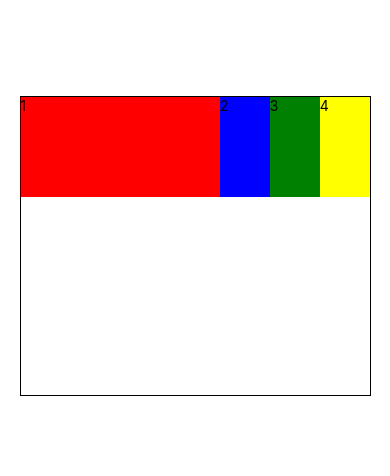
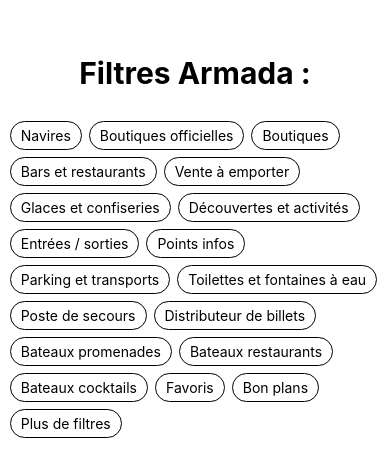
Before and after one commit to TheoDieppois/react-native-introduction, a React Native app: screen / in a window 390 px wide. Shown: the part 176-652 px from the top of the page. Built offline with nearby package versions, Linux system fonts and the light colour scheme.

Commit message:
feat: add filter data

```diff
--- a/App.js
+++ b/App.js
@@ -1,50 +1,17 @@
 import { StyleSheet, View, Text } from "react-native";
+import { filters } from "./data";
 
 export default function App() {
   return (
     <View style={styles.container}>
-      <View style={styles.parent}>
-        <Text
-          style={[
-            styles.item,
-            {
-              backgroundColor: "red",
-              flex: 4,
-            },
-          ]}
-        >
-          1
-        </Text>
-        <Text
-          style={[
-            styles.item,
-            {
-              backgroundColor: "blue",
-            },
-          ]}
-        >
-          2
-        </Text>
-        <Text
-          style={[
-            styles.item,
-            {
-              backgroundColor: "green",
-            },
-          ]}
-        >
-          3
-        </Text>
-        <Text
-          style={[
-            styles.item,
-            {
-              backgroundColor: "yellow",
-            },
-          ]}
-        >
-          4
-        </Text>
+      <Text style={styles.title}>Filtres Armada :</Text>
+
+      <View style={styles.filterContainer}>
+        {filters.map((filter) => (
+          <Text key={filter.id} style={styles.filter}>
+            {filter.name}
+          </Text>
+        ))}
       </View>
     </View>
   );
@@ -58,19 +25,24 @@
     justifyContent: "center",
   },
 
-  parent: {
+  title: {
+    fontSize: 30,
+    fontWeight: "bold",
+    marginBottom: 30,
+  },
+
+  filterContainer: {
+    flexDirection: "row",
+    flexWrap: "wrap",
+    width: "95%",
+    gap: 7,
+  },
+
+  filter: {
+    borderWidth: 1,
     borderColor: "black",
-    borderWidth: 1,
-    width: "90%",
-    height: 300,
-
-    // Flexbox
-    flexDirection: "row",
-    justifyContent: "center",
-  },
-  item: {
-    flex: 1,
-    width: 100,
-    height: 100,
+    borderRadius: 15,
+    paddingVertical: 5,
+    paddingHorizontal: 10,
   },
 });
--- /dev/null
+++ b/data.js
@@ -0,0 +1,78 @@
+export const filters = [
+  {
+    id: 1,
+    name: "Navires",
+  },
+  {
+    id: 2,
+    name: "Boutiques officielles",
+  },
+  {
+    id: 3,
+    name: "Boutiques",
+  },
+  {
+    id: 4,
+    name: "Bars et restaurants",
+  },
+  {
+    id: 5,
+    name: "Vente à emporter",
+  },
+  {
+    id: 6,
+    name: "Glaces et confiseries",
+  },
+  {
+    id: 7,
+    name: "Découvertes et activités",
+  },
+  {
+    id: 8,
+    name: "Entrées / sorties",
+  },
+  {
+    id: 9,
+    name: "Points infos",
+  },
+  {
+    id: 10,
+    name: "Parking et transports",
+  },
+  {
+    id: 11,
+    name: "Toilettes et fontaines à eau",
+  },
+  {
+    id: 12,
+    name: "Poste de secours",
+  },
+  {
+    id: 13,
+    name: "Distributeur de billets",
+  },
+  {
+    id: 14,
+    name: "Bateaux promenades",
+  },
+  {
+    id: 15,
+    name: "Bateaux restaurants",
+  },
+  {
+    id: 16,
+    name: "Bateaux cocktails",
+  },
+  {
+    id: 17,
+    name: "Favoris",
+  },
+  {
+    id: 18,
+    name: "Bon plans",
+  },
+  {
+    id: 19,
+    name: "Plus de filtres",
+  },
+];
```
Also changed, not shown: 1 other file (tests, documents, lock files or other folders).
